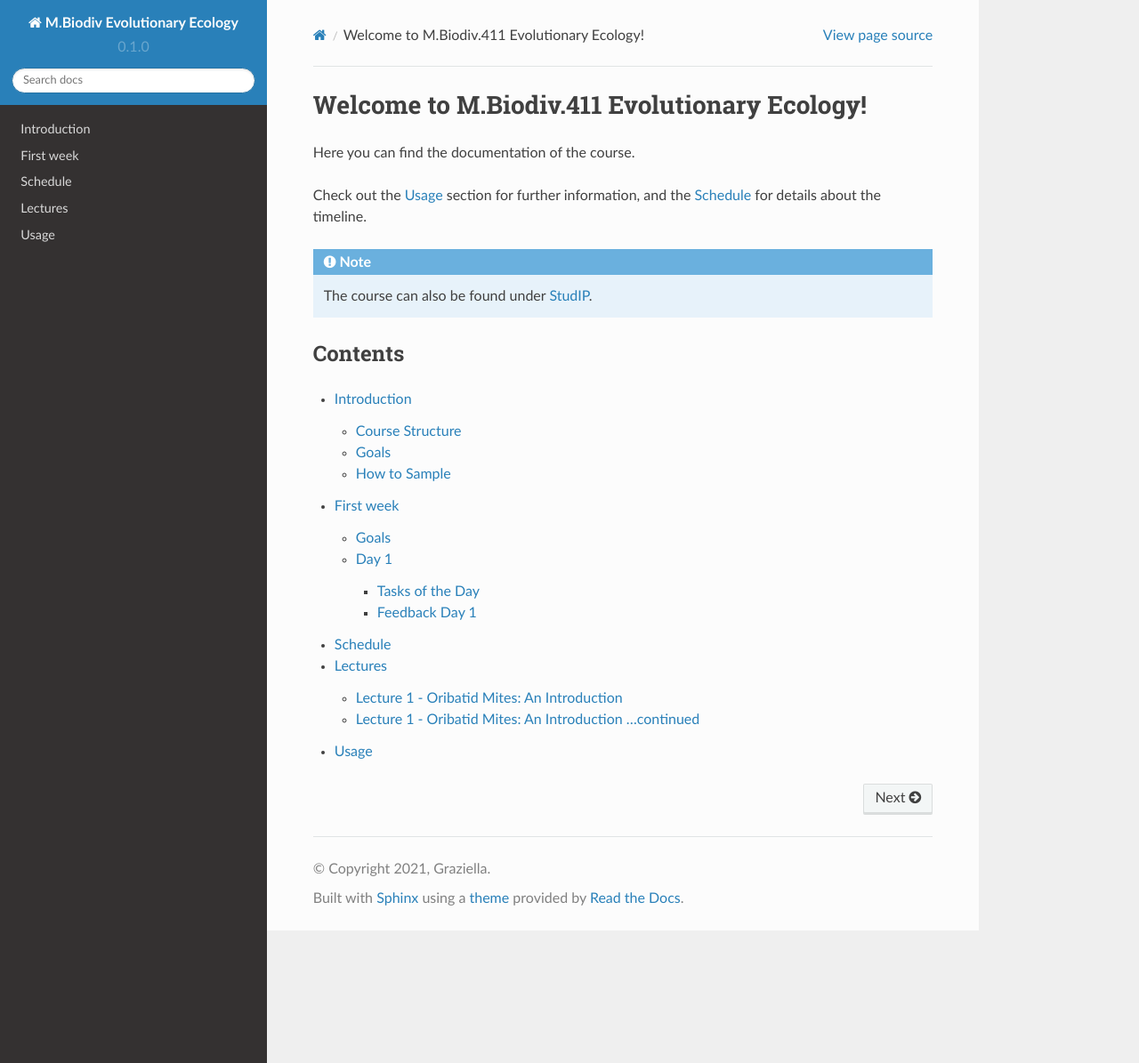
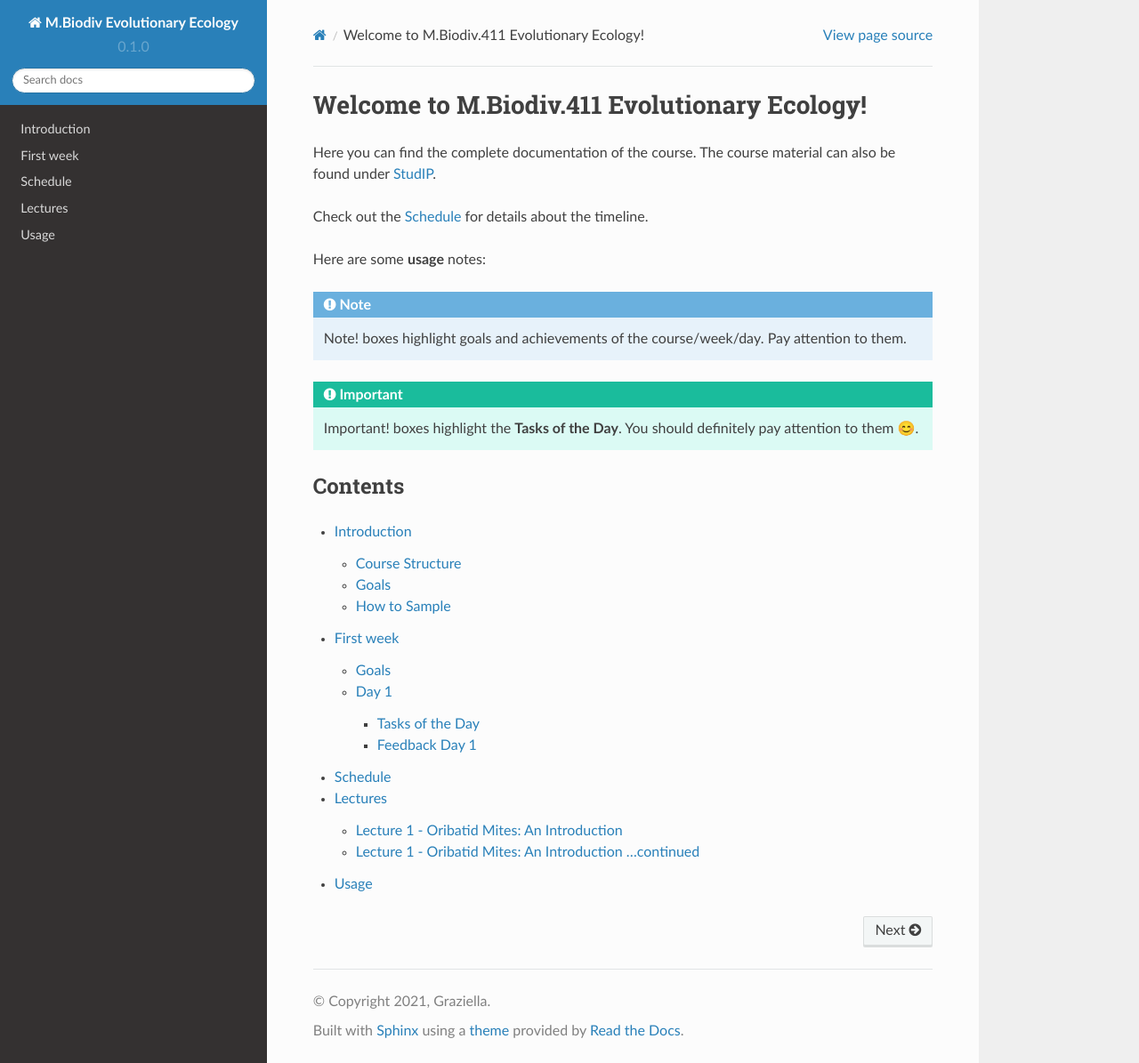
Before and after one commit to bheimbu/evolutionary_ecology, a Sphinx documentation site: the page built from docs/source/index.rst, in a window 1280 px wide and 1195 px high. Shown: the whole window at 89% size. Built offline with Sphinx 7.4.7 and the Read the Docs theme 2.0.0, drawn with Linux system fonts in a browser that asks for light colours.

Commit message:
Update index.rst

```diff
--- a/docs/source/index.rst
+++ b/docs/source/index.rst
@@ -1,15 +1,19 @@
 Welcome to M.Biodiv.411 Evolutionary Ecology!
 =============================================
 
-Here you can find the documentation of the course.
+Here you can find the complete documentation of the course. The course material can also be found under `StudIP`_.
 
-Check out the :doc:`usage` section for further information, and the :doc:`schedule` for details about the timeline.
+.. _StudIP: https://studip.uni-goettingen.de/dispatch.php/course/overview?cid=d7b80997f5efda59609a4cf69a04dbf7
+
+Check out the :doc:`schedule` for details about the timeline.
+
+Here are some **usage** notes:
 
 .. note::
+   Note! boxes highlight goals and achievements of the course/week/day. Pay attention to them.
 
-   The course can also be found under `StudIP`_.
-
-.. _StudIP: https://studip.uni-goettingen.de/dispatch.php/course/overview?cid=d7b80997f5efda59609a4cf69a04dbf7
+.. important::
+   Important! boxes highlight the **Tasks of the Day**. You should definitely pay attention to them 😊.
 
 
 Contents
```
